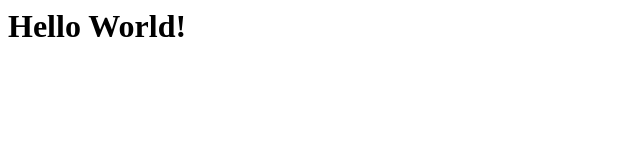
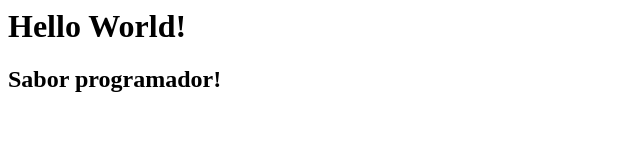
Before and after one commit to SenczuckCode/Aula_01, a plain HTML site: page index.html in a window 1280 px wide. Shown: the whole page, without its empty margins (0-640 px from the left). Drawn offline with Linux system fonts and the light colour scheme.

Commit message:
ADD-adicionei uma segunda frase.

```diff
--- a/index.html
+++ b/index.html
@@ -7,6 +7,6 @@
 <body>
 
     <h1>Hello World!</h1>
-
+    <h2>Sabor programador!</h2>
 </body>
 </html>
```
